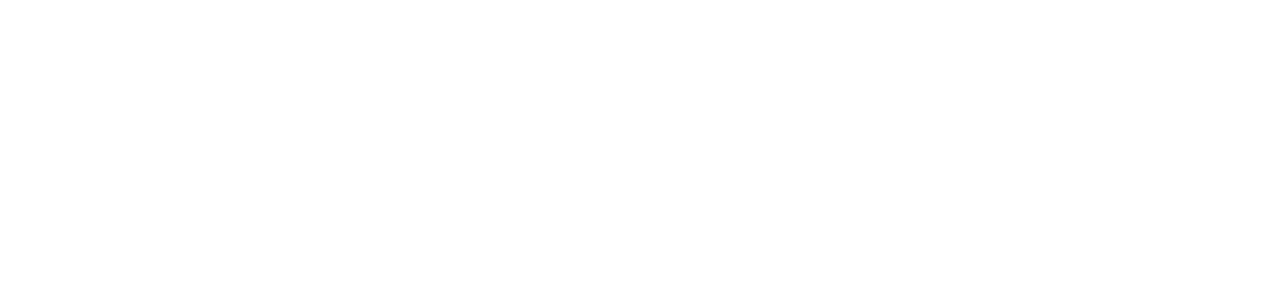
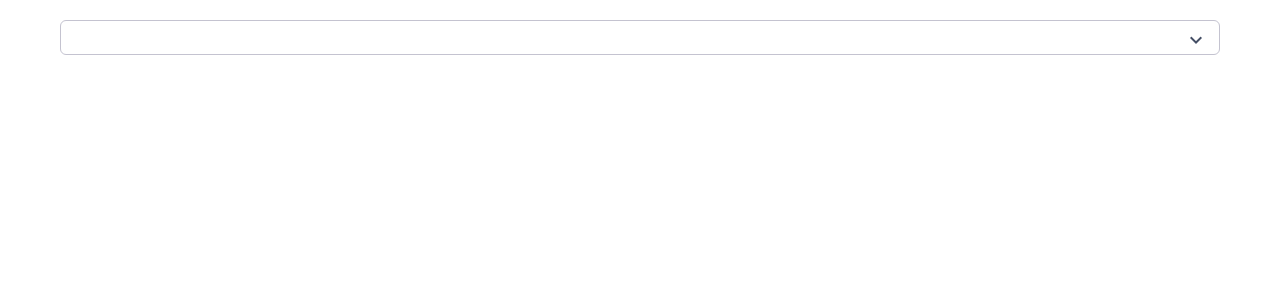
Before and after one commit to dekunle02/Cheesy, a React (Create React App) app in the folder frontend/cheese/: page / in a window 1280 px wide. Shown: the top 300 px of the page. Built offline with nearby package versions, Linux system fonts and the light colour scheme.

Commit message:
Fe:subcomponents

```diff
--- a/frontend/cheese/public/index.html
+++ b/frontend/cheese/public/index.html
@@ -5,6 +5,7 @@
     <link rel="icon" href="%PUBLIC_URL%/favicon.ico" />
     <meta name="viewport" content="width=device-width, initial-scale=1" />
     <meta name="theme-color" content="#000000" />
+
     <meta
       name="description"
       content="Web site created using create-react-app"
@@ -24,7 +25,12 @@
       work correctly both with client-side routing and a non-root public URL.
       Learn how to configure a non-root public URL by running `npm run build`.
     -->
-    <title>React App</title>
+    <!-- External imports -->
+    <link href="https://fonts.googleapis.com/icon?family=Material+Icons" rel="stylesheet">
+
+    <link href="https://fonts.googleapis.com/css2?family=Tajawal:wght@300&display=swap" rel="stylesheet">
+
+    <title>Cheese</title>
   </head>
   <body>
     <noscript>You need to enable JavaScript to run this app.</noscript>
--- a/frontend/cheese/src/App.js
+++ b/frontend/cheese/src/App.js
@@ -1,11 +1,16 @@
 import './App.scss';
 
+import { IconInput } from './subcomponents/form-input/form-input.component';
 
 function App() {
 
+  const action = () => {
+    console.log("ACTION!!!")
+  }
+
   return (
     <div className="App">
-
+     <IconInput handleChange={action} handleIconClick={action} materialIconName='expand_more' placeholder="This is a placeholder"/>
     </div>
   );
 }
--- a/frontend/cheese/src/index.css
+++ b/frontend/cheese/src/index.css
@@ -12,7 +12,7 @@ html {
 
 body {
     box-sizing: border-box;
-    font-family: Menlo, monospace;
+    font-family: 'Tajawal', sans-serif;
     font-weight: 400;
     line-height: 1.5;
     height: 100vh;
--- /dev/null
+++ b/frontend/cheese/src/subcomponents/form-input/form-input.component.jsx
@@ -0,0 +1,33 @@
+import './form-input.style.scss'
+
+
+function FormInput({handleChange, label, showError, errorMessage, ...otherProps}) {
+
+    return (
+        <div className='form-input-box'>
+            <label className='form-input-label'>{label}</label>
+            <input className='form-input' onChange={handleChange} {...otherProps} />
+            <h4 className={`form-error ${showError ? '' : 'hidden'}`}>{errorMessage}</h4>
+        </div>
+    )
+}
+
+
+function IconInput({handleChange, handleIconClick, materialIconName, ...otherProps}) {
+    return (
+        <div className='icon-input-box'>
+            <input className='icon-input' onChange={handleChange}>
+
+            </input>
+            <label className='icon-label'  onClick={handleIconClick}>
+                    <span className="material-icons">
+                            {materialIconName}
+                    </span>
+                </label>
+        </div>
+    )
+
+}
+
+
+export {FormInput, IconInput}
--- /dev/null
+++ b/frontend/cheese/src/subcomponents/form-input/form-input.style.scss
@@ -0,0 +1,71 @@
+@import "../../sass/colors";
+@import "../../sass/dimens";
+
+.form-input-box {
+    margin: 1rem;
+    display: flex;
+    flex-direction: column;
+
+    .form-input-label{
+        color: $color-black;
+        margin-left: .5rem;
+        font-size: 1.5rem;
+    }
+
+    .form-input{
+        background: transparent;
+        color: $color-black;
+        font-size: 1.5rem;
+        padding: .8rem;
+        display: block;
+        width: 100%;
+        border: 1px solid $color-grey;
+        border-radius: $small-border-radius;
+
+        &:focus {
+            outline: none;
+        }
+    }
+
+    .form-error{
+        background-color: rgba($color-red , .3);
+        margin-left: .5rem;
+        font-size: 1.5rem;
+        padding: .8rem;
+
+        &.hidden{
+           display:None;
+        }
+
+    }
+
+}
+
+.icon-input-box {
+    position: relative;
+    margin: 1rem 0;
+
+    .icon-input{
+        background: transparent;
+        color: $color-black;
+        font-size: 1.5rem;
+        padding: .8rem;
+        display: block;
+        width: 100%;
+        border: 1px solid $color-grey;
+        border-radius: $small-border-radius;
+
+        &:focus {
+            outline: none;
+        }
+    }
+
+    .icon-label{
+        position:absolute;
+        top: .8rem;
+        right:1.2rem;
+        font-size: 1.2rem;
+        color: rgba($color-primary, .8);
+
+    }
+}
```
Also changed, not shown: frontend/cheese/src/subcomponents/card/card.component.jsx (added, +30 -0 lines), frontend/cheese/src/subcomponents/card/card.style.scss (added, +31 -0 lines).
